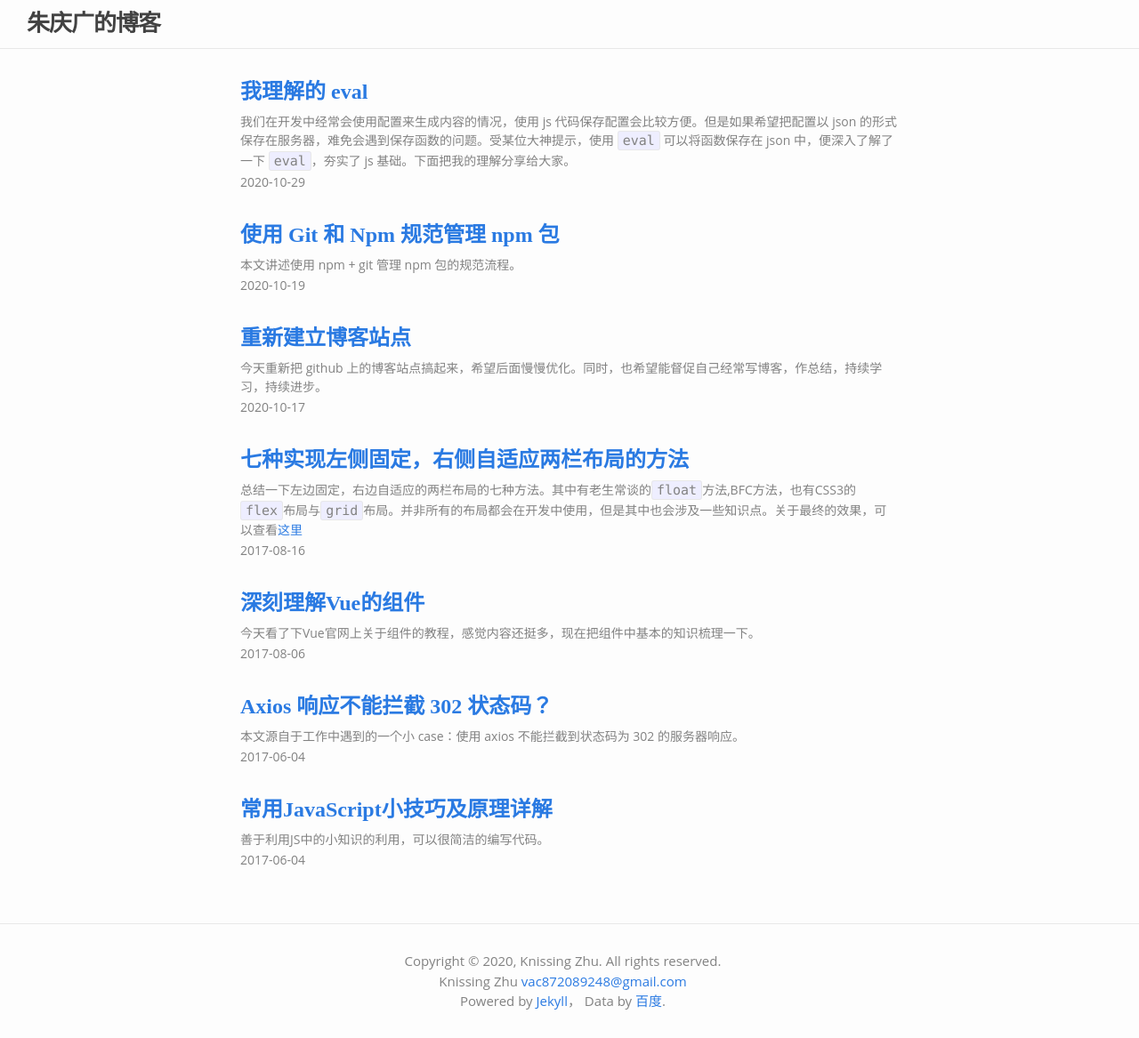
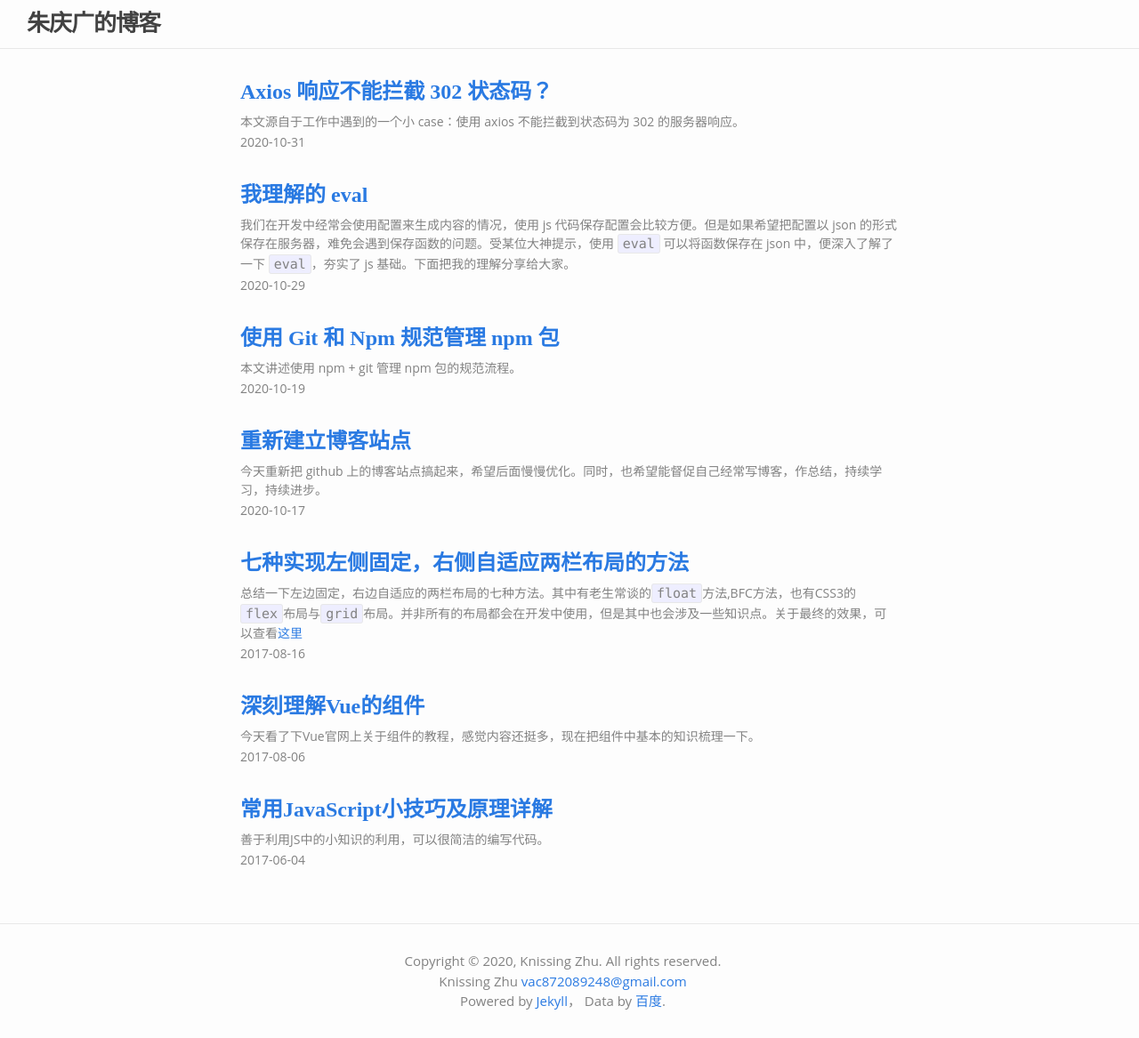
Before and after one commit to zhuqingguang/zhuqingguang.github.io, a Jekyll site: the page built from docs/index.markdown, in a window 1280 px wide. Shown: the whole page at 89% size. Built offline with Jekyll 4.4.1, drawn with Linux system fonts in a browser that asks for light colours; some web fonts are replaced; comment, search, counter and statistics services are not loaded.

Commit message:
update date

```diff
--- a/docs/_posts/2020-10-31-axios-response-code-302.md
+++ b/docs/_posts/2020-10-31-axios-response-code-302.md
@@ -1,7 +1,7 @@
 ---
 layout: post
 title: Axios 响应不能拦截 302 状态码？
-date: 2017-06-04
+date: 2020-10-31
 categories: [ other ]
 tags: [ Http ]
 
```
